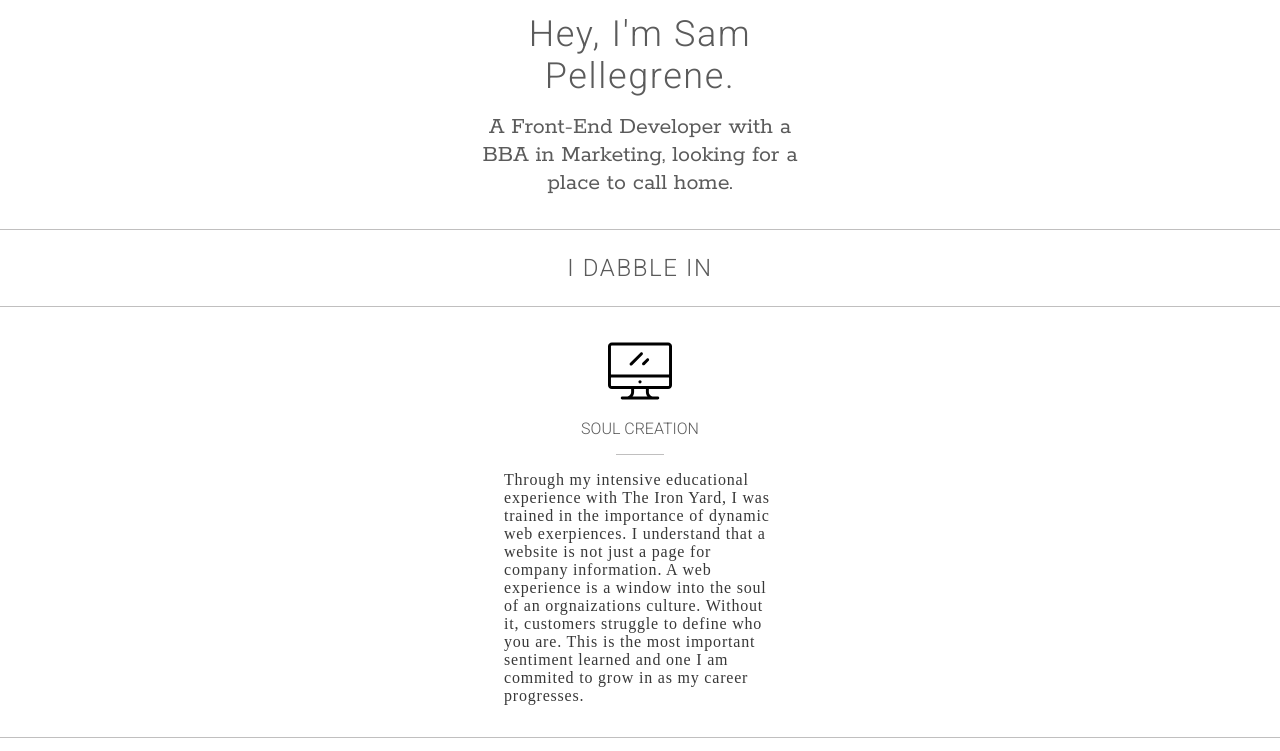
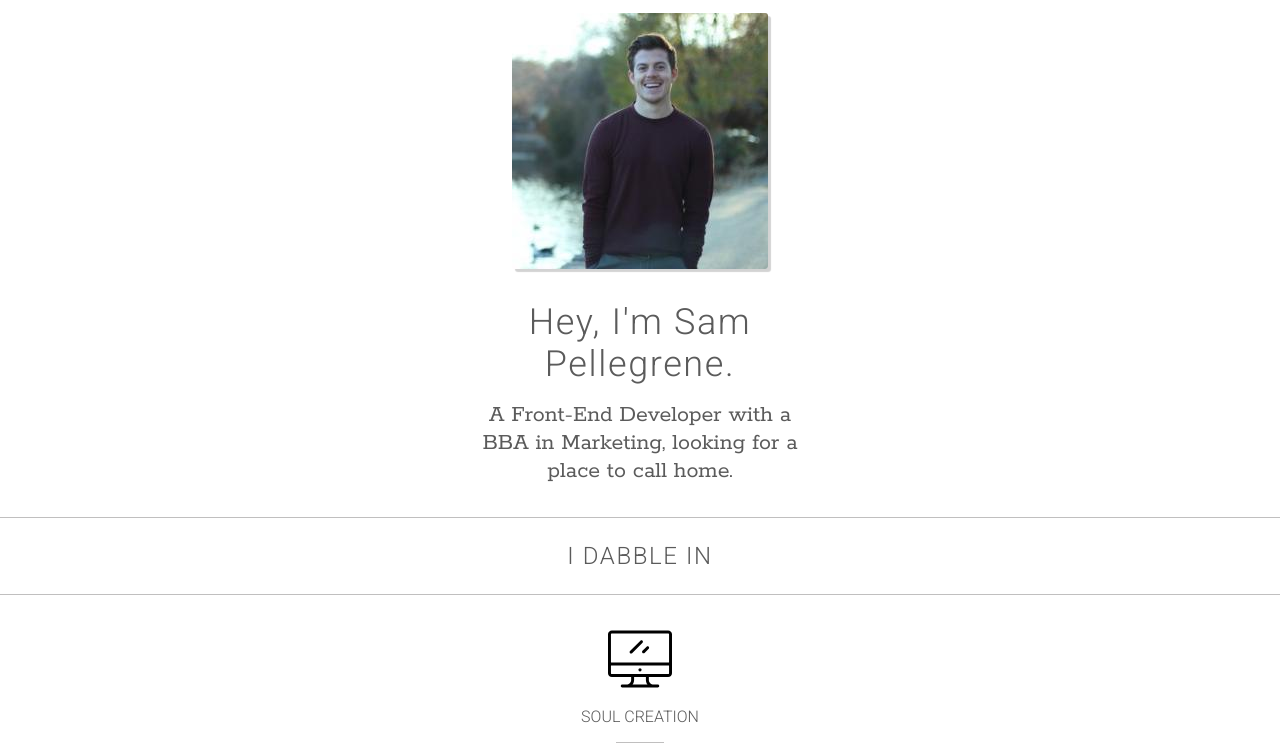
Before and after one commit to SPellegrene/SammyPelly, a website: page index.html in a window 1280 px wide. Shown: the part 39-790 px from the top of the page. Drawn offline with Linux system fonts and the light colour scheme.

Commit message:
added photo

```diff
--- a/assets/index.css
+++ b/assets/index.css
@@ -46,6 +46,12 @@ a {
   display: flex;
   flex-direction: column;
   align-items: center;
+}
+
+.sam-pic {
+  border-radius: 3px;
+  margin-bottom: 2rem;
+  box-shadow:3px 3px 1px lightgrey;
 }
 
 .Sam-Pellegrene {
@@ -164,7 +170,7 @@ a {
 
 .accomplishment-title {
   margin-bottom: 0;
-  font-family:'Rokkitt',serif;
+  font-family: 'Roboto',sans-serif;
 }
 
 .accomplishment-description {
--- a/index.html
+++ b/index.html
@@ -15,6 +15,7 @@
     <a href="https://www.linkedin.com/in/sam-pellegrene-0b872559"><p class="twitter-handle">@sammypelly</p></a>
   </div>
   <div class="first-section">
+    <img class="sam-pic" src="assets/Images/sam-site.jpg"/>
     <h2 class="Sam-Pellegrene">Hey, I'm Sam<br>Pellegrene.</h2>
     <h4 class="personal-description">A Front-End Developer with a<br>BBA in Marketing, looking for a<br>place to call home.</h4>
   </div>
```
Also changed, not shown: assets/Images/sam-site.jpg (added).
